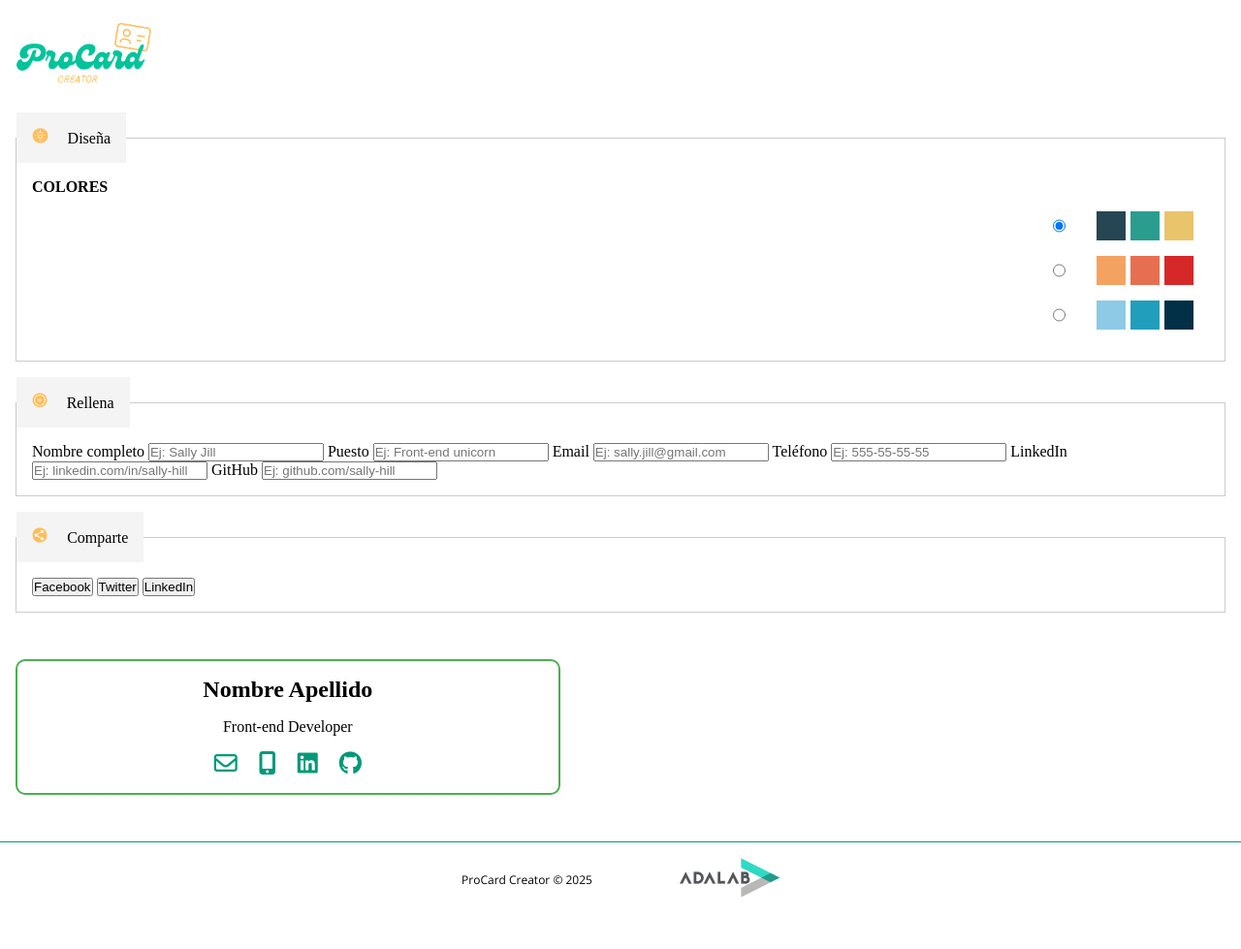
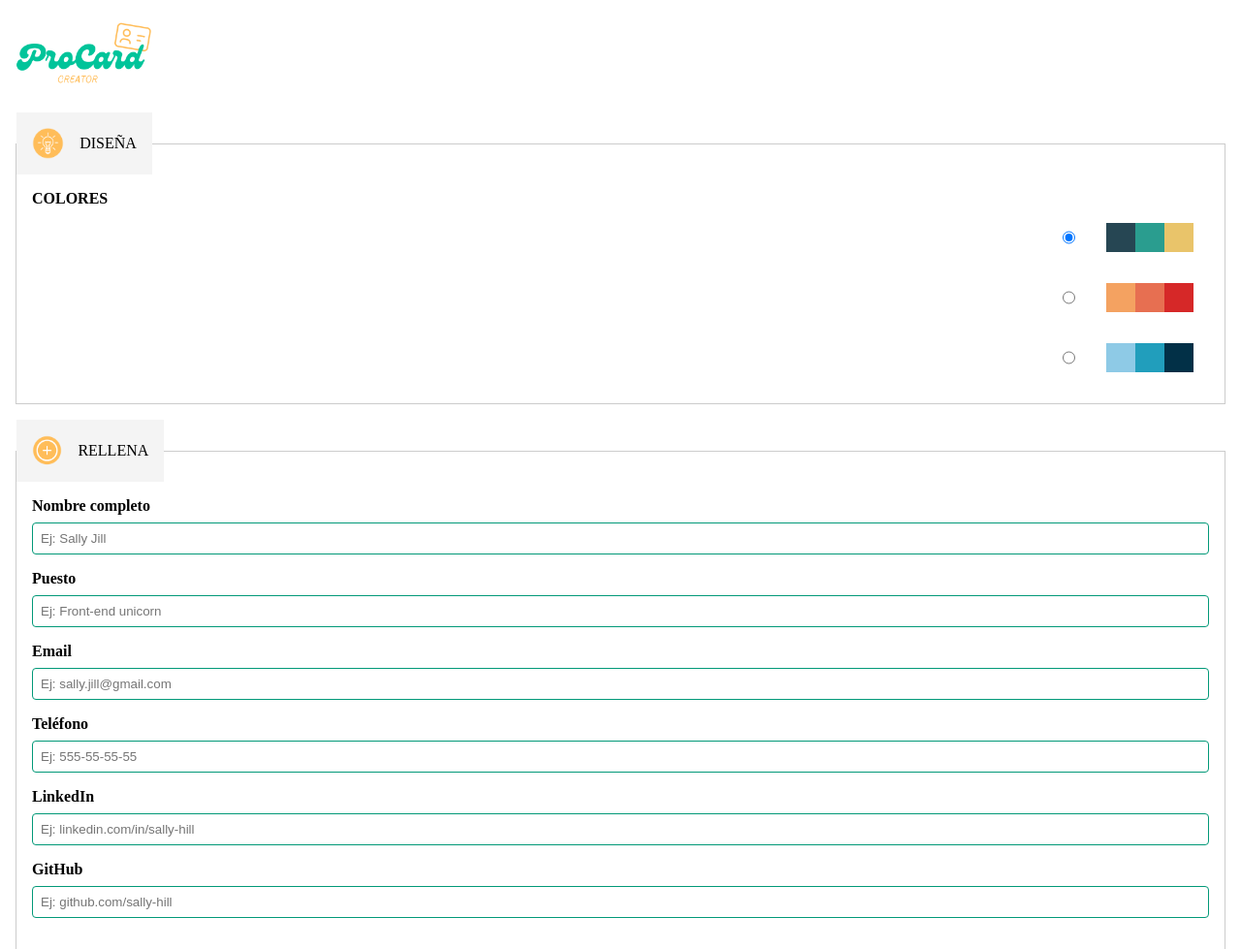
Before and after one commit to biancadragan/project-promo-c-pt-module-2-team-1, a website built with Vite: page src/create-card.html in a window 1280 px wide. Shown: the top 979 px of the page at 97% size. Before the commit the page ends 945 px from the top, so only its background shows below. Built offline with nearby package versions, Linux system fonts and the light colour scheme; a web font is replaced by a local one.

Commit message:
Add styles for Rellena section

```diff
--- a/src/create-card.html
+++ b/src/create-card.html
@@ -87,23 +87,26 @@
 
 
                     <div class="collapsible__content">
-                        <label for="name">Nombre completo</label>
-                        <input type="text" id="name" placeholder="Ej: Sally Jill">
+                        <label class="collapsible__label" for="name">Nombre completo</label>
+                        <input class="collapsible__input" type="text" id="name" placeholder="Ej: Sally Jill">
 
-                        <label for="job">Puesto</label>
-                        <input type="text" id="job" placeholder="Ej: Front-end unicorn">
+                        <label class="collapsible__label" for="job">Puesto</label>
+                        <input class="collapsible__input" type="text" id="job" placeholder="Ej: Front-end unicorn">
 
-                        <label for="email">Email</label>
-                        <input type="email" id="email" placeholder="Ej: sally.jill@gmail.com">
+                        <label class="collapsible__label" for="email">Email</label>
+                        <input class="collapsible__input" type="email" id="email"
+                            placeholder="Ej: sally.jill@gmail.com">
 
-                        <label for="phone">Teléfono</label>
-                        <input type="tel" id="phone" placeholder="Ej: 555-55-55-55">
+                        <label class="collapsible__label" for="phone">Teléfono</label>
+                        <input class="collapsible__input" type="tel" id="phone" placeholder="Ej: 555-55-55-55">
 
-                        <label for="linkedin">LinkedIn</label>
-                        <input type="url" id="linkedin" placeholder="Ej: linkedin.com/in/sally-hill">
+                        <label class="collapsible__label" for="linkedin">LinkedIn</label>
+                        <input class="collapsible__input" type="url" id="linkedin"
+                            placeholder="Ej: linkedin.com/in/sally-hill">
 
-                        <label for="github">GitHub</label>
-                        <input type="url" id="github" placeholder="Ej: github.com/sally-hill">
+                        <label class="collapsible__label" for="github">GitHub</label>
+                        <input class="collapsible__input" type="url" id="github"
+                            placeholder="Ej: github.com/sally-hill">
                     </div>
 
                 </fieldset>
--- a/src/scss/components/create-card.scss
+++ b/src/scss/components/create-card.scss
@@ -30,18 +30,37 @@
   }
 
   &__image {
-    height: 1rem;
+    height: 2rem;
     margin-right: 1rem;
+    display: flex;
+    align-items: center;
   }
 
   &__title {
     background-color: #f4f4f4;
     padding: 1rem;
+    text-transform: uppercase;
     cursor: pointer;
+    display: flex;
+    align-items: center;
   }
 
   &__content {
     padding: 1rem;
+    display: flex;
+    flex-direction: column;
+  }
+
+  &__label {
+    margin-bottom: 0.5rem;
+    font-weight: bold;
+  }
+
+  &__input {
+    margin-bottom: 1rem;
+    padding: 0.5rem;
+    border: 1px solid $secondary-color;
+    border-radius: 4px;
   }
 
 }
@@ -58,7 +77,6 @@
 
   &__colors {
     display: flex;
-    gap: 5px;
     margin-left: 2rem;
   }
 
```
